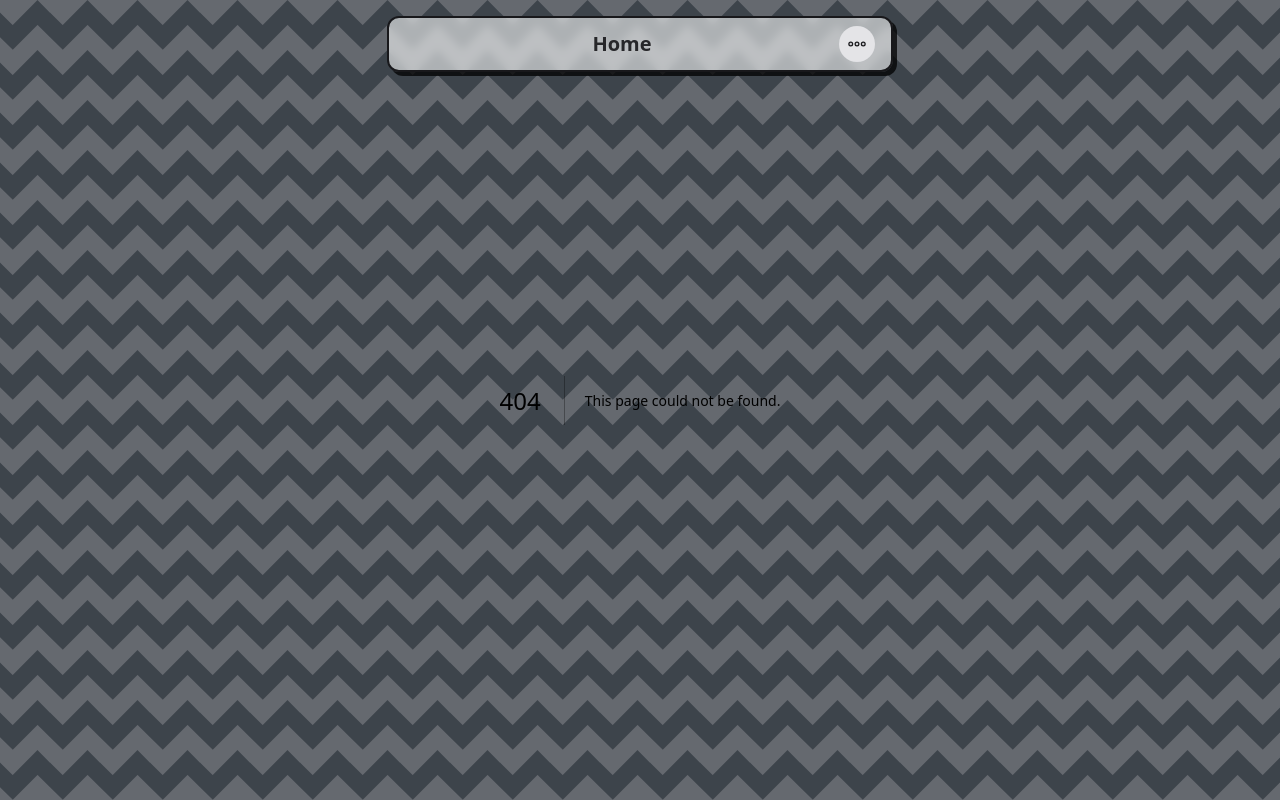
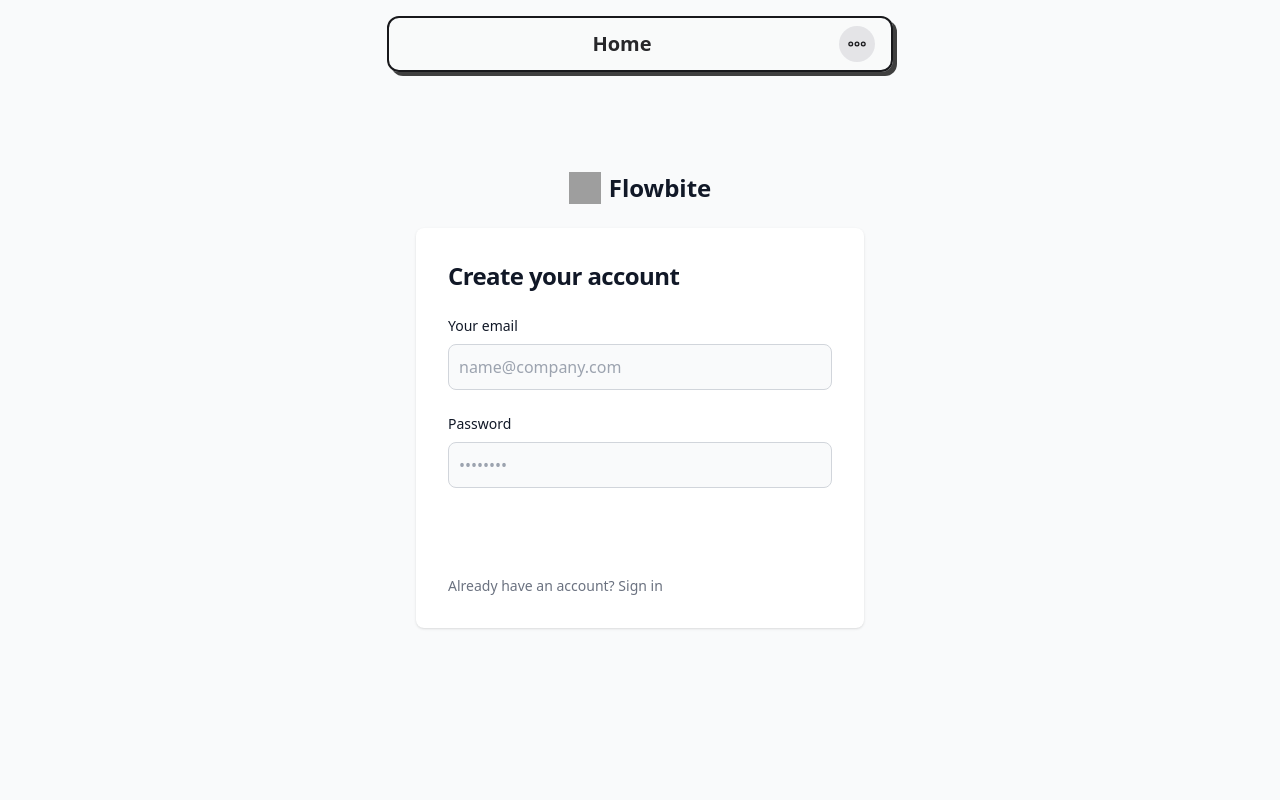
Before and after one commit to rodrigueslucas062/task-manager, a Next.js app: page /register in a window 1280 px wide. Before the commit this address had no page. Built offline with nearby package versions, Linux system fonts and the light colour scheme; no server answers; grey boxes are pictures that could not be loaded.

Commit message:
✨: Adiciona páginas de registro e tarefas, integrando componentes correspondentes

```diff
--- /dev/null
+++ b/src/pages/register.js
@@ -0,0 +1,5 @@
+import Register from "@/components/Auth/register/Register";
+
+export default function RegisterPage() {
+  return <Register />;
+}
--- /dev/null
+++ b/src/pages/tasks.js
@@ -0,0 +1,5 @@
+import Tasks from "@/components/ToDo";
+
+export default function TaskList() {
+  return <Tasks />;
+}
```
